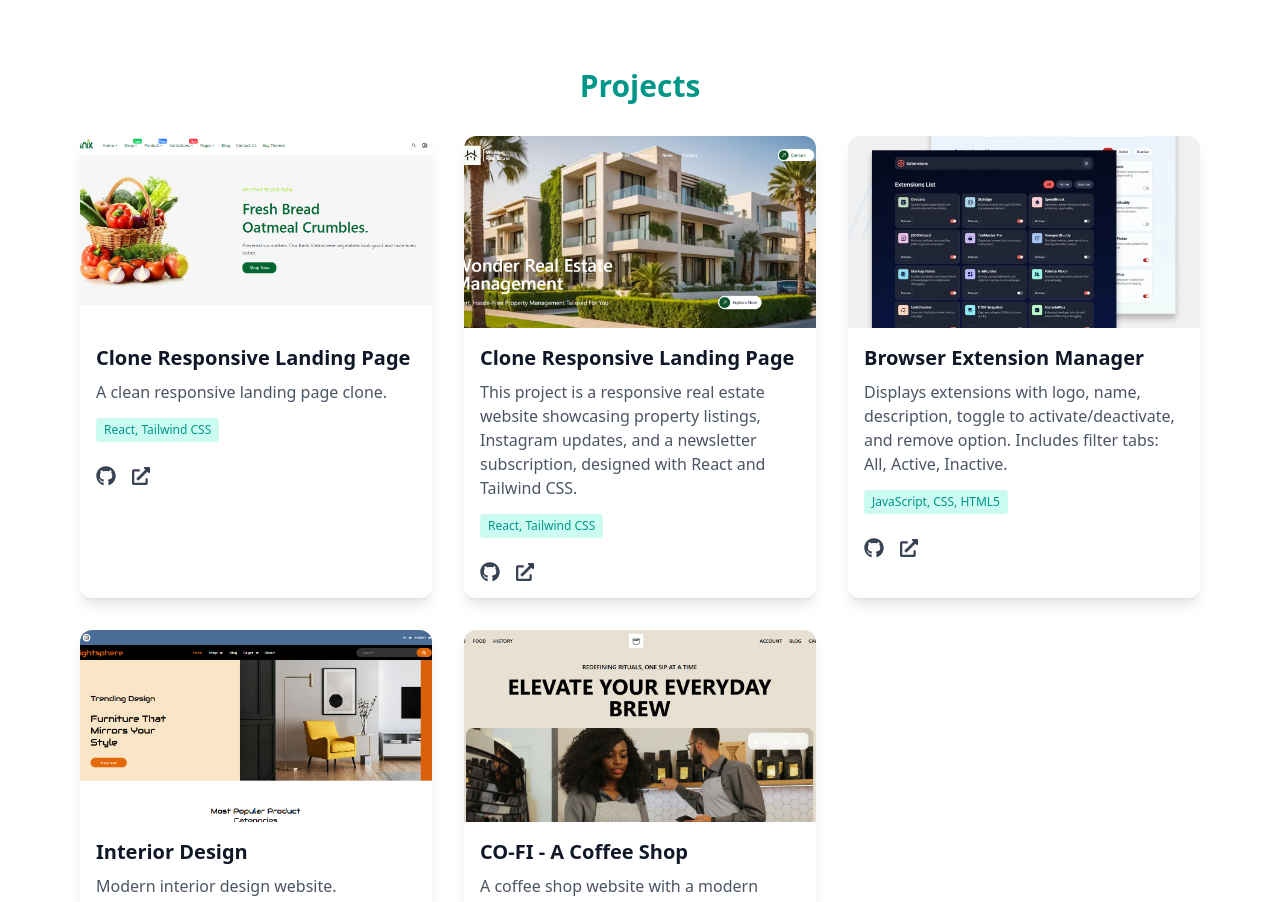
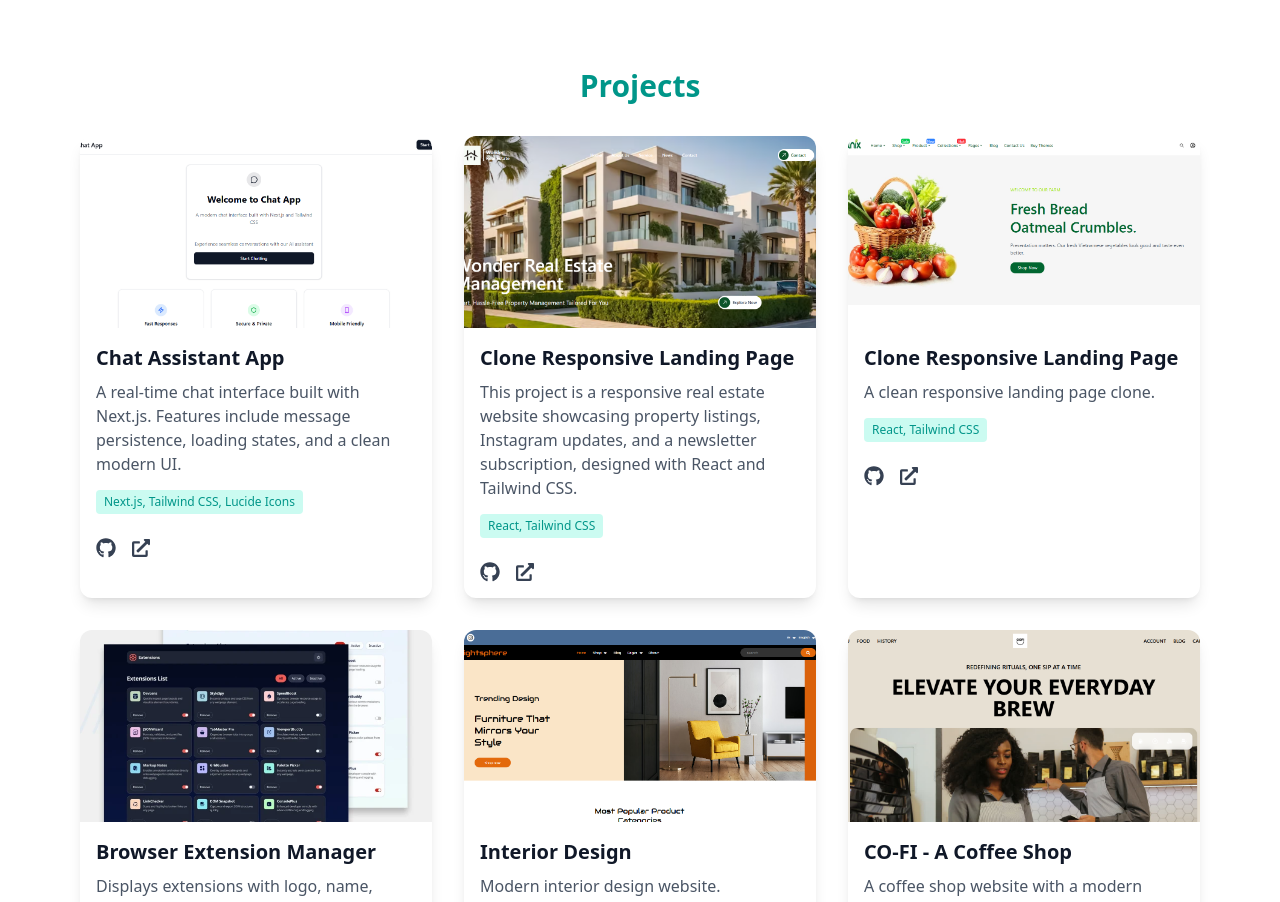
Before and after one commit to TEMITECH-BOY/MYPORTFOLIO, a React (Vite) app: page / in a window 1280 px wide. Shown: the part 860-1762 px from the top of the page. Built offline with nearby package versions, Linux system fonts and the light colour scheme.

Commit message:
project added

```diff
--- a/src/components/Projects.jsx
+++ b/src/components/Projects.jsx
@@ -2,6 +2,24 @@ import React from "react";
 import { FaGithub, FaExternalLinkAlt } from "react-icons/fa";
 
 const projects = [
+  {
+  name: "Chat Assistant App",
+  description: "A real-time chat interface built with Next.js. Features include message persistence, loading states, and a clean modern UI.",
+  tech: "Next.js, Tailwind CSS, Lucide Icons",
+  image: "/chat-app.png",
+  demo: "https://my-chat-app-one-silk.vercel.app/chat",
+  github: "https://github.com/TEMITECH-BOY/my-chat-app"
+},
+{
+    name: "Clone Responsive Landing Page",
+    description:
+      "This project is a responsive real estate website showcasing property listings, Instagram updates, and a newsletter subscription, designed with React and Tailwind CSS.",
+    tech: "React, Tailwind CSS",
+    image: "/wonder.png",
+    demo: "https://wonder-real-estate.vercel.app/",
+    github: "https://github.com/TEMITECH-BOY/wonder-real-estate",
+  },
+
   {
     name: "Clone Responsive Landing Page",
     description: "A clean responsive landing page clone.",
@@ -10,15 +28,7 @@ const projects = [
     demo: "https://organix-farm.vercel.app/",
     github: "https://github.com/TEMITECH-BOY/Organix-Farm",
   },
-  {
-    name: "Clone Responsive Landing Page",
-    description:
-      "This project is a responsive real estate website showcasing property listings, Instagram updates, and a newsletter subscription, designed with React and Tailwind CSS.",
-    tech: "React, Tailwind CSS",
-    image: "/wonder.png",
-    demo: "https://wonder-real-estate.vercel.app/",
-    github: "https://github.com/TEMITECH-BOY/wonder-real-estate",
-  },
+
   {
     name: "Browser Extension Manager",
     description:
```
Also changed, not shown: public/chat-app.png (added).
